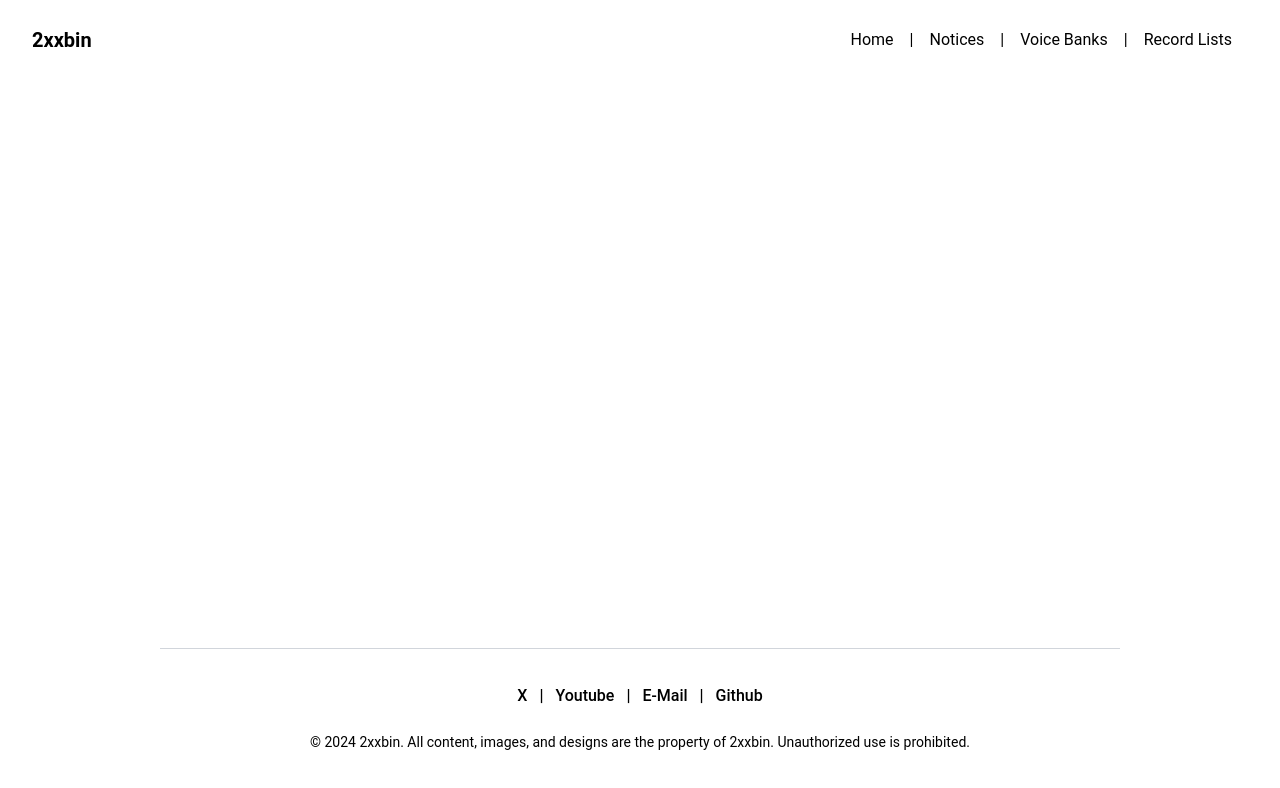
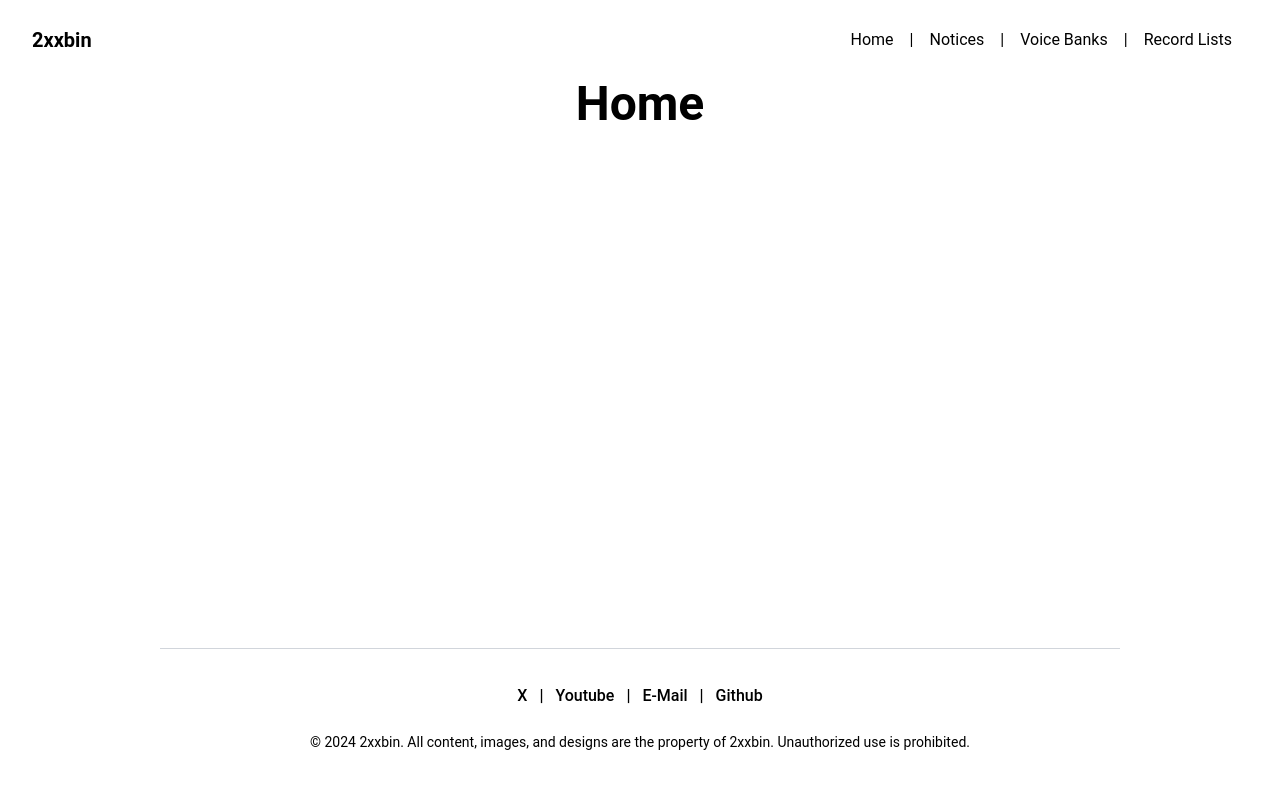
Before and after one commit to 2xxbin/2xxbin-page, a Vue app: page / in a window 1280 px wide. Shown: the top 788 px of the page. Built offline with nearby package versions, Linux system fonts and the light colour scheme.

Commit message:
Add Home Page Layout

```diff
--- /dev/null
+++ b/src/components/Container/CenterContainer.vue
@@ -0,0 +1,7 @@
+<template>
+  <div class="flex justify-center">
+    <div class="w-[85%] break-keep">
+      <slot />
+    </div>
+  </div>
+</template>
--- /dev/null
+++ b/src/components/Text/TitleText.vue
@@ -0,0 +1,18 @@
+<script setup lang="ts">
+const { isCenterText } = defineProps<{
+  isCenterText?: boolean
+}>()
+</script>
+
+<template>
+  <h1
+    :class="[
+      'font-bold',
+      'text-5xl',
+      ' mb-12',
+      isCenterText ? 'text-center' : '',
+    ]"
+  >
+    <slot />
+  </h1>
+</template>
--- a/src/router/index.ts
+++ b/src/router/index.ts
@@ -1,13 +1,14 @@
 import { createRouter, createWebHistory } from 'vue-router'
+import HomeView from '@/views/HomeView.vue'
 
 const router = createRouter({
   history: createWebHistory(import.meta.env.BASE_URL),
   routes: [
-    // {
-    //   path: '/',
-    //   name: 'home',
-    //   component: HomeView,
-    // },
+    {
+      path: '/',
+      name: 'home',
+      component: HomeView,
+    },
   ],
 })
 
--- /dev/null
+++ b/src/views/HomeView.vue
@@ -0,0 +1,10 @@
+<script setup lang="ts">
+import CenterContainer from '@/components/Container/CenterContainer.vue'
+import TitleText from '@/components/Text/TitleText.vue'
+</script>
+
+<template>
+  <CenterContainer>
+    <TitleText :is-center-text="true">Home</TitleText>
+  </CenterContainer>
+</template>
```
